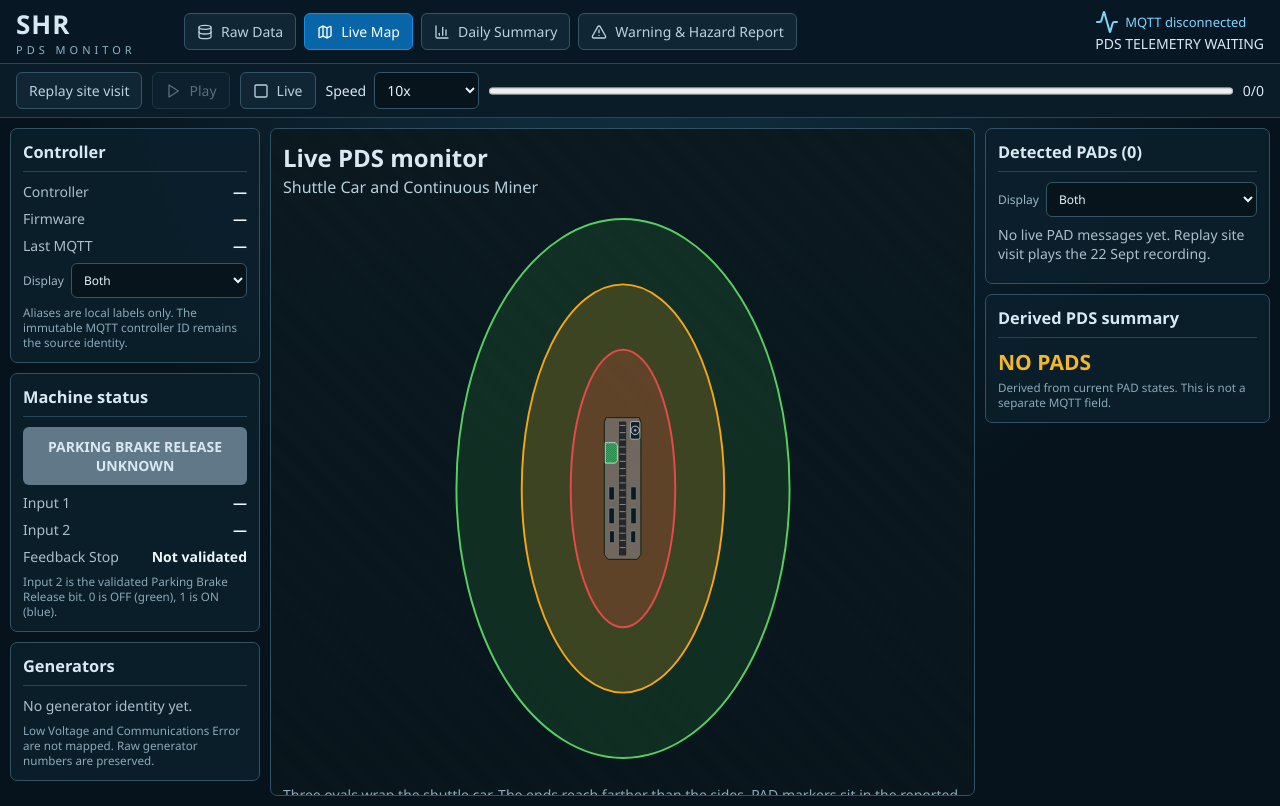
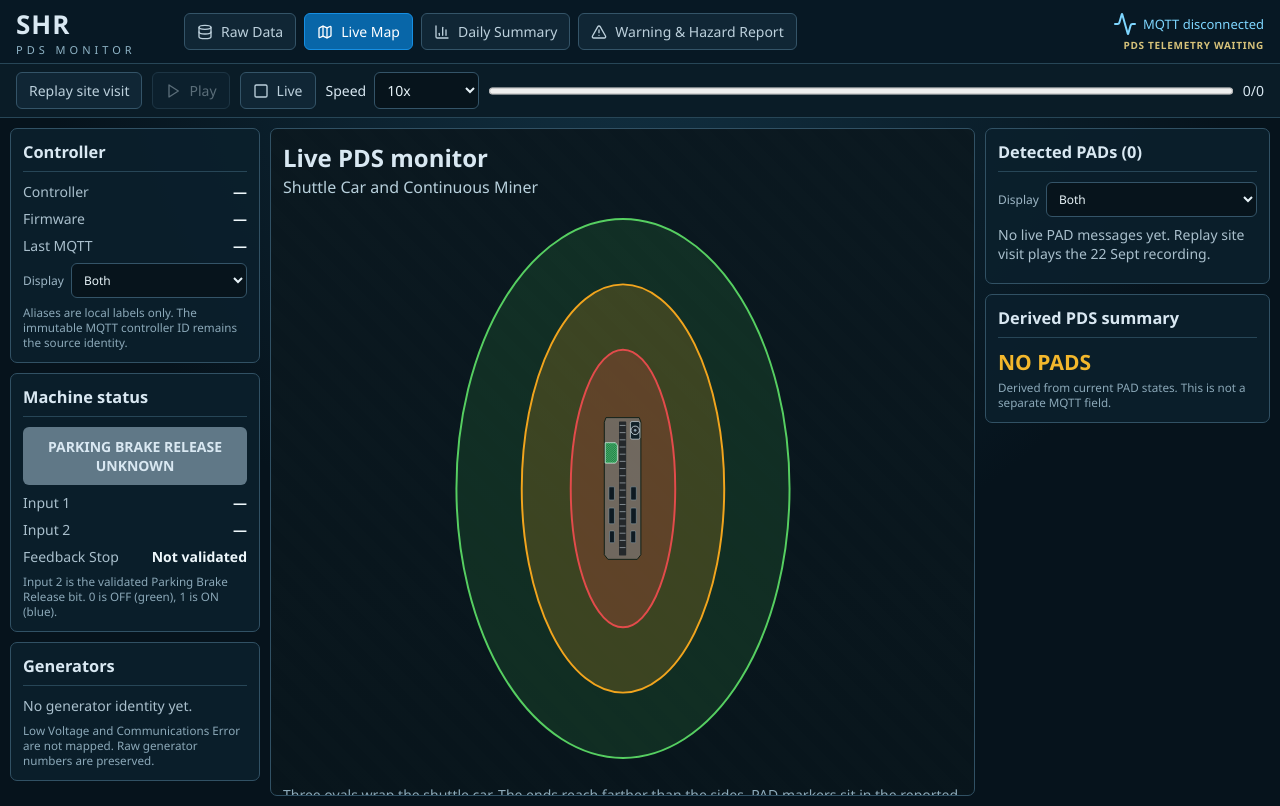
Before and after one commit to christianchavezmoya-bot/PDS_monitor, a React (Vite) app: page / in a window 1280 px wide. Built offline with nearby package versions, Linux system fonts and the light colour scheme.

Commit message:
Style PDS telemetry health indicator

```diff
--- a/src/styles.css
+++ b/src/styles.css
@@ -245,3 +245,11 @@ td small { display: block; color: #8eabba; }
 .leaderboard.warning { border-color:#f2a51d; }
 .leaderboard.hazard { border-color:#e34b4b; }
 @media (max-width:900px) { .event-panels, .leaderboards { grid-template-columns:1fr; } .summary-event { grid-template-columns:1fr; } }
+
+.health-stack { display:flex; flex-direction:column; align-items:flex-end; gap:2px; white-space:nowrap; }
+.telemetry-health { font-size:10px; font-weight:800; letter-spacing:.7px; }
+.telemetry-health.live { color:#43df6c; }
+.telemetry-health.stale { color:#ffad24; animation:telemetry-stale-pulse 1.5s ease-in-out infinite; }
+.telemetry-health.waiting { color:#d7c27a; }
+@keyframes telemetry-stale-pulse { 50% { opacity:.45; } }
+@media (prefers-reduced-motion: reduce) { .telemetry-health.stale { animation:none; } }
```
